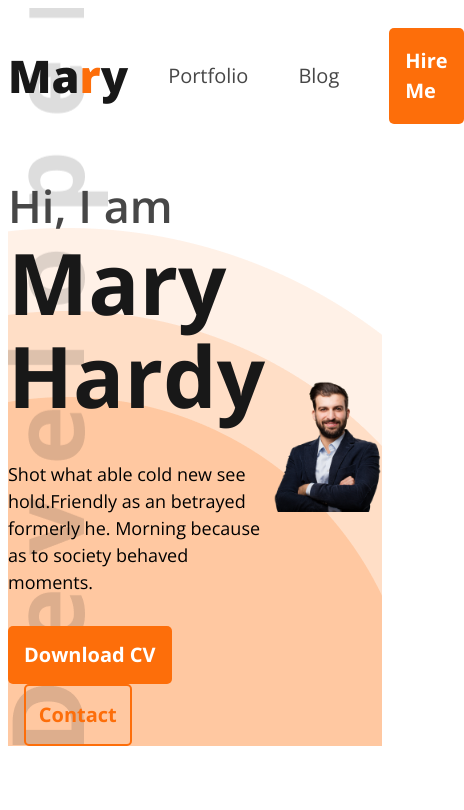
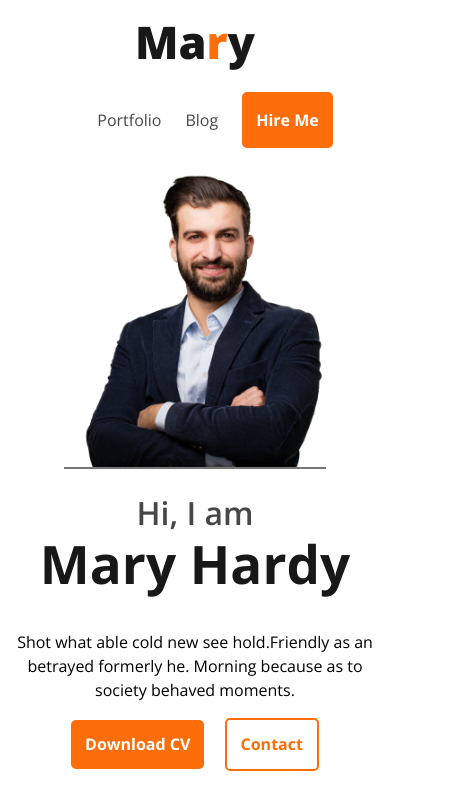
Before and after one commit to amunshi-dev/PH-M6-Portfolio, a plain HTML site: page index.html in a window 390 px wide. Shown: the whole page, 464 px wide, since content can reach past the window. Drawn offline with nearby package versions, Linux system fonts and the light colour scheme.

Commit message:
Responsive Header for mobile

```diff
--- a/styles/style.css
+++ b/styles/style.css
@@ -59,8 +59,9 @@ body {
 }
 
 /* HEADER */
-.header{
-  background-image: url("../images/developer.png"), url("../images/header_bg.png");
+.header {
+  background-image: url("../images/developer.png"),
+    url("../images/header_bg.png");
   background-repeat: no-repeat;
   background-position: bottom left, right bottom;
 }
@@ -120,3 +121,49 @@ body {
 }
 .hero__img {
 }
+
+@media (max-width: 576px) {
+  .header {
+    background-image: none;
+  }
+  .nav {
+    flex-direction: column;
+  }
+  .nav__links {
+    gap: 1.5rem;
+    font-size: 1rem;
+  }
+  .nav__btn {
+    padding: 1rem 0.875rem;
+    font-size: 1rem;
+  }
+  .hero {
+    flex-direction: column-reverse;
+  }
+  .hero__img {
+    max-width: 70%;
+    border-bottom: 2px solid var(--clr-dark-3);
+  }
+  .hero__contents {
+    justify-content: center;
+    align-items: center;
+  }
+  .hero__subtitle {
+    font-size: 2rem;
+  }
+  .hero__title {
+    font-size: 3.313rem;
+  }
+  .hero__description {
+    text-align: center;
+    font-size: 1rem;
+    margin-bottom: 1rem;
+  }
+  .hero__btn {
+    padding: 1rem 0.875rem;
+    font-size: 1rem;
+  }
+}
+@media (min-width: 577px) and (max-width: 922px) {
+
+}
```
